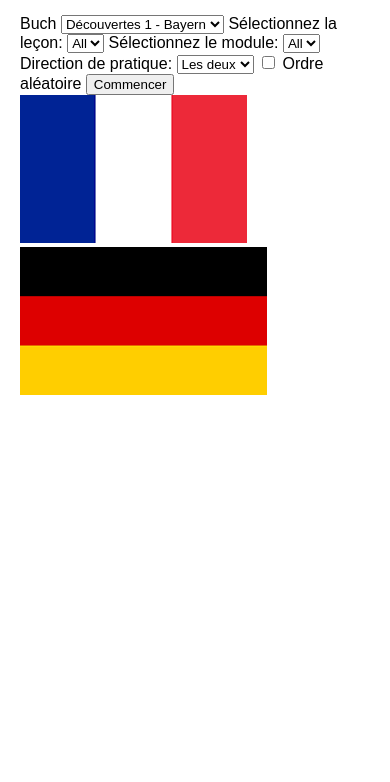
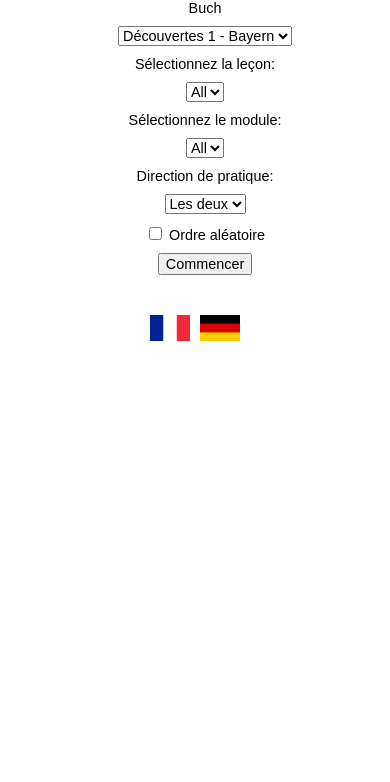
Before and after one commit to Lacomax/Lacomax.github.io, a plain HTML site: page index.html in a window 390 px wide. Shown: the part 62-844 px from the top of the page. Drawn offline with Linux system fonts and the light colour scheme.

Commit message:
Update styles.css

```diff
--- a/styles.css
+++ b/styles.css
@@ -10,7 +10,7 @@ html, body {
 /* Encabezado */
 header .banner {
     background: #66b3ff;
-    padding: 20px; /* Padding general */
+    padding: 20px;
     text-align: center;
     color: #fff;
 }
@@ -20,18 +20,6 @@ header h1 {
     margin: 10px 0;
 }
 
-.banner-content {
-    font-size: 1.2em;
-    margin-top: 10px;
-}
-
-.banner-content img.banner-flag {
-    width: 30px;
-    height: auto;
-    margin: 0 auto;
-    margin-top: 10px;
-}
-
 /* Contenedor principal */
 main {
     padding: 20px;
@@ -39,31 +27,42 @@ main {
     max-height: calc(100vh - 150px); /* Ajustar la altura máxima */
 }
 
-/* Panel del cuestionario */
-.quiz-panel {
-    background: #fff;
-    border: 1px solid #ccc;
-    border-radius: 5px;
-    padding: 20px;
-    margin-bottom: 20px;
-    box-shadow: 0 2px 4px rgba(0, 0, 0, 0.1);
+/* Contenedor de filtros */
+.filters-container {
+    display: flex; /* Usar flexbox para centrar */
+    flex-direction: column; /* Asegura que los elementos sigan un flujo vertical */
+    align-items: center; /* Centrar horizontalmente */
+    justify-content: center; /* Centrar verticalmente */
+    margin: 0 auto;
+    text-align: center; /* Alinear el texto al centro */
+    width: 100%; /* Asegura que ocupe todo el ancho */
 }
 
-.quiz-panel h2 {
-    font-size: 1.5em;
-    margin-bottom: 10px;
+.filters-container select,
+.filters-container button,
+.filters-container label {
+    margin-bottom: 10px; /* Espaciado uniforme */
 }
 
-.quiz-panel input {
-    width: 100%;
-    padding: 10px;
-    margin-top: 10px;
-    border: 1px solid #ccc;
-    border-radius: 5px;
+.filters-container {
+    max-width: 400px; /* Limitar el ancho máximo del menú */
+}
+
+/* Contenedor de banderas */
+.flags-container {
+    display: flex;
+    justify-content: center; /* Centrar las banderas horizontalmente */
+    gap: 10px; /* Espaciado entre las banderas */
+    margin-top: 20px;
+}
+
+.flags-container img {
+    width: 50px; /* Tamaño ajustado para las banderas */
+    height: auto;
 }
 
 /* Ajustes responsivos para móviles */
-@media (max-width: 200px) {
+@media (max-width: 600px) {
     header .banner {
         padding: 10px; /* Reducir el padding */
     }
@@ -73,30 +72,18 @@ main {
         margin: 5px 0; /* Reducir margen */
     }
 
-    .banner-content {
-        font-size: 0.9em; /* Reducir tamaño del texto */
-        margin-top: 5px;
+    .filters-container {
+        padding: 10px;
+        max-width: 100%; /* Asegurar adaptabilidad en pantallas pequeñas */
     }
 
-    .banner-content img.banner-flag {
-        width: 20px; /* Reducir tamaño de la bandera */
-        margin-top: 5px;
+    .filters-container select,
+    .filters-container button,
+    .filters-container label {
+        font-size: 0.9em; /* Reducir tamaño de los elementos */
     }
 
-    main {
-        padding: 5px; /* Reducir padding en dispositivos pequeños */
-        max-height: calc(100vh - 150px); /* Ajustar altura del contenedor */
-    }
-
-    .quiz-panel {
-        margin-bottom: 10px; /* Reducir espacio entre elementos */
-    }
-
-    .quiz-panel h2 {
-        font-size: 1.2em; /* Reducir tamaño de los encabezados */
-    }
-
-    .quiz-panel input {
-        padding: 8px; /* Reducir tamaño de los campos de entrada */
+    .flags-container img {
+        width: 40px; /* Ajustar tamaño de las banderas */
     }
 }
```
